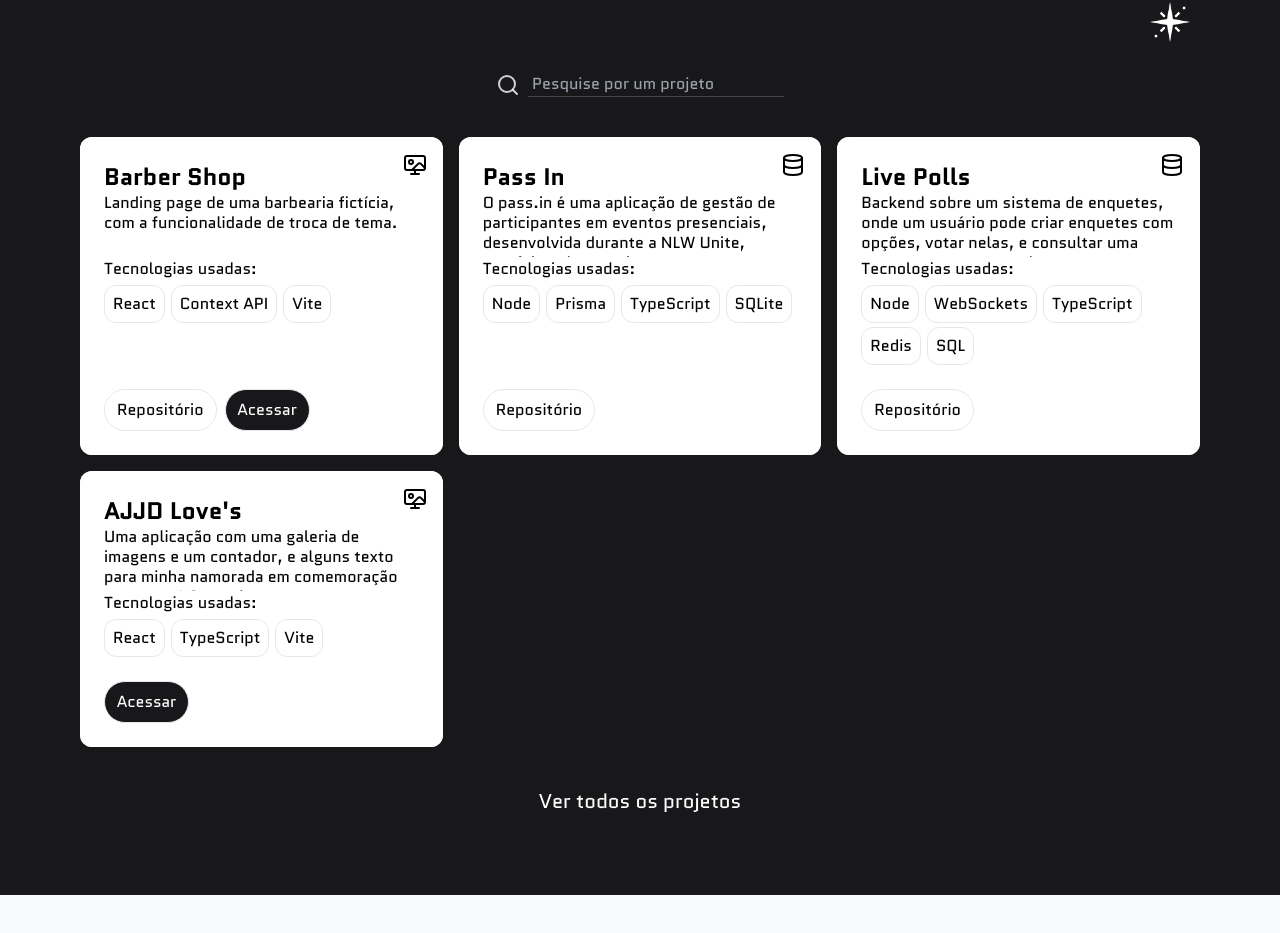
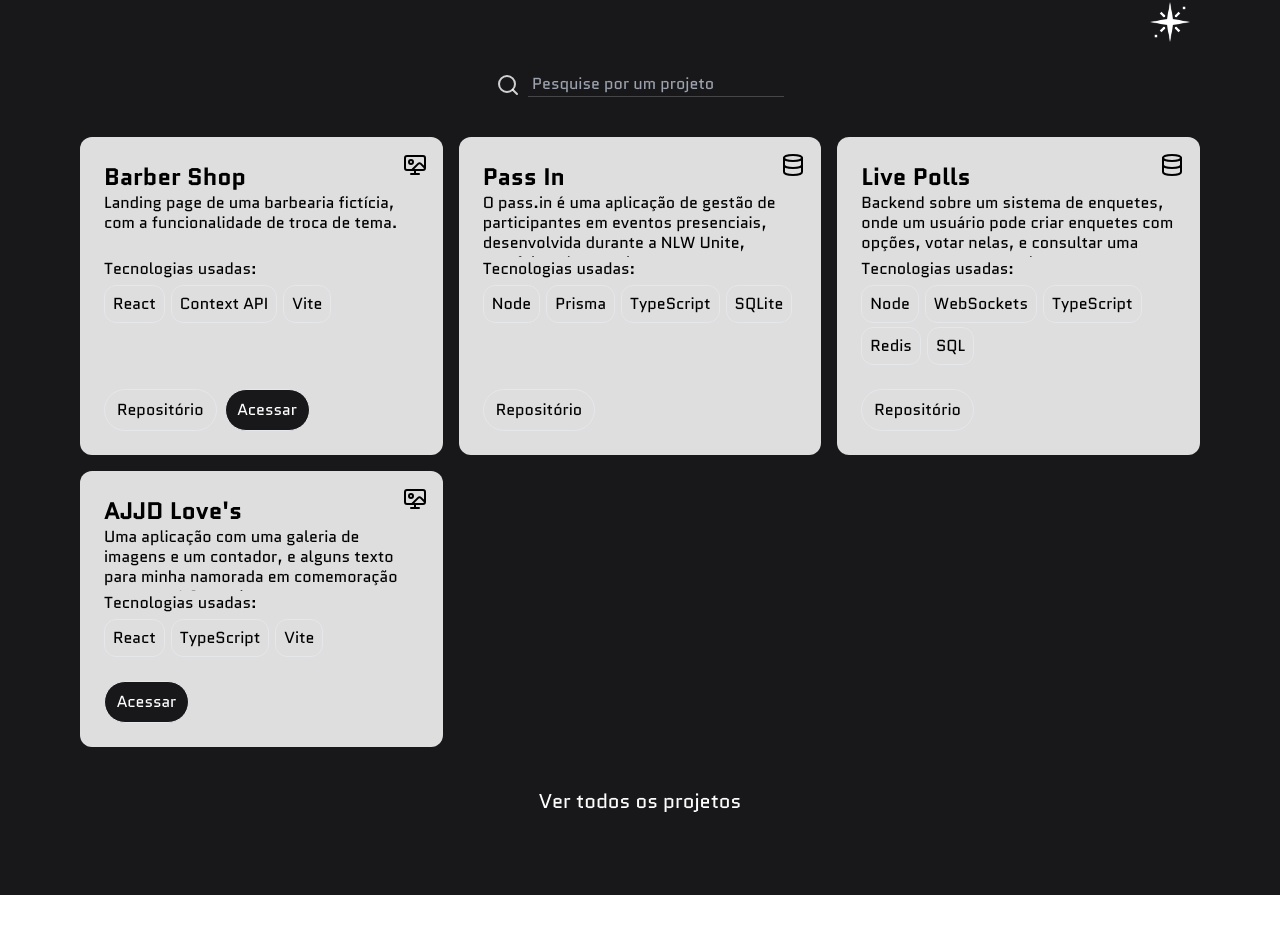
Before and after one commit to jdavidoliveira/portfolio, a Next.js app: page / in a window 1280 px wide. Shown: the part 1465-2398 px from the top of the page. Built offline with nearby package versions, Linux system fonts and the light colour scheme.

Commit message:
style: update background color to primary-bg in multiple sections for consistency

```diff
--- a/src/app/page.tsx
+++ b/src/app/page.tsx
@@ -9,7 +9,7 @@ import UezSection from '@/components/UezSection'
 
 export default function Home() {
   return (
-    <main className="bg-gray-50">
+    <main className="bg-primary-bg">
       <ScrollToTopButton />
       <IntroductionSection />
       <SkillsSection />
--- a/src/components/EducationsSection/index.tsx
+++ b/src/components/EducationsSection/index.tsx
@@ -4,7 +4,7 @@ import React from 'react'
 
 const EducationSection = () => {
   return (
-    <section className="bg-gray-50 dark:bg-secondary-bg py-10">
+    <section className="bg-primary-bg dark:bg-secondary-bg py-10">
       <div className="max-w-5xl mx-auto px-6">
         <h2 className="text-3xl font-bold text-center text-gray-800 dark:text-gray-200 mb-8">
           Formação Acadêmica
--- a/src/components/ExperienceSection/index.tsx
+++ b/src/components/ExperienceSection/index.tsx
@@ -12,7 +12,7 @@ export default function ExperiencieSection() {
   )
 
   return (
-    <section className="w-full px-10 flex flex-col items-center sm:pb-0 pb-10 pt-20 justify-center bg-gray-50 dark:bg-dark-primary-bg">
+    <section className="w-full px-10 flex flex-col items-center sm:pb-0 pb-10 pt-20 justify-center bg-primary-bg dark:bg-dark-primary-bg">
       <AnimatePresence mode="wait">
         <motion.div
           initial={{ x: 10, opacity: 0 }}
--- a/src/components/ScrollToTopButton/index.tsx
+++ b/src/components/ScrollToTopButton/index.tsx
@@ -34,7 +34,7 @@ const ScrollToTopButton = () => {
       animate={{ opacity: showButton ? 1 : 0 }}
       transition={{ duration: 0.5 }}
       className={twMerge(
-        'fixed bottom-10 right-10 animate-float z-50 dark:bg-black bg-primary-bg hover:opacity-80 p-2 rounded-full shadow-lg dark:border-none border transition duration-500',
+        'fixed bottom-10 right-10 animate-float z-50 dark:bg-black bg-white hover:opacity-80 p-2 rounded-full shadow-lg dark:border-none border transition duration-500',
         !showButton && 'hidden'
       )}
     >
@@ -44,11 +44,3 @@ const ScrollToTopButton = () => {
 }
 
 export default ScrollToTopButton
-
-/*
-`${
-  showButton
-  ? 'opacity-100 visible translate-y-0'
-  : 'invisible opacity-0 translate-y-6'
-} bg-black dark:bg-primary-bg hover:opacity-80 p-1 rounded-full  shadow-lg transition duration-700 animate-bounce`
- */
--- a/src/components/UezSection/index.tsx
+++ b/src/components/UezSection/index.tsx
@@ -3,7 +3,7 @@ import React from 'react'
 
 export default function UezSection() {
   return (
-    <section className="bg-gray-50 dark:bg-dark-primary-bg py-12 px-6 sm:px-12 lg:px-24">
+    <section className="bg-primary-bg dark:bg-dark-primary-bg py-12 px-6 sm:px-12 lg:px-24">
       <div className="max-w-6xl mx-auto text-center">
         <h2 className="text-3xl font-bold text-gray-800 dark:text-gray-100 mb-6">
           Conheça a{' '}
--- a/tailwind.config.ts
+++ b/tailwind.config.ts
@@ -10,7 +10,7 @@ const config: Config = {
   theme: {
     extend: {
       colors: {
-        'primary-bg': '#FFFFFF',
+        'primary-bg': 'gray-50',
         'secondary-bg': '#18181B',
         accent: '#F97316',
         'dark-primary-bg': '#0C0A09'
```
